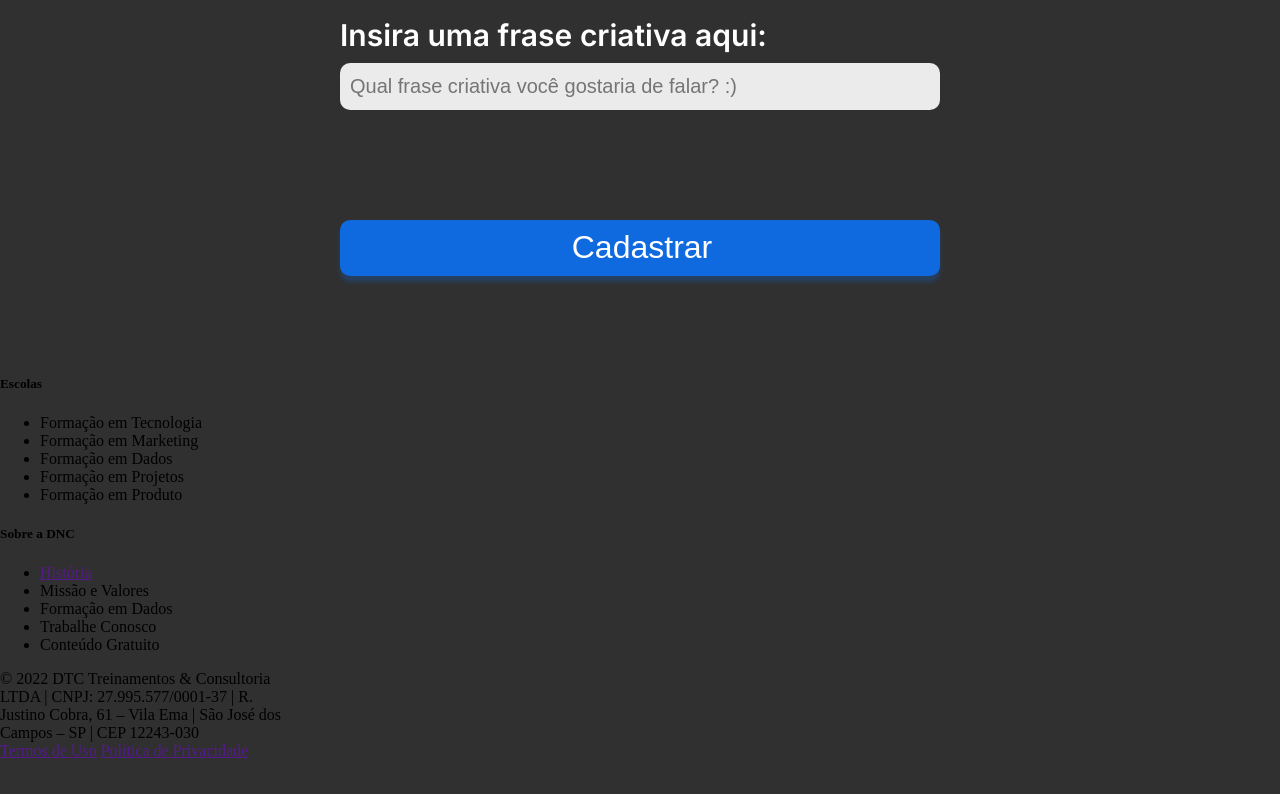
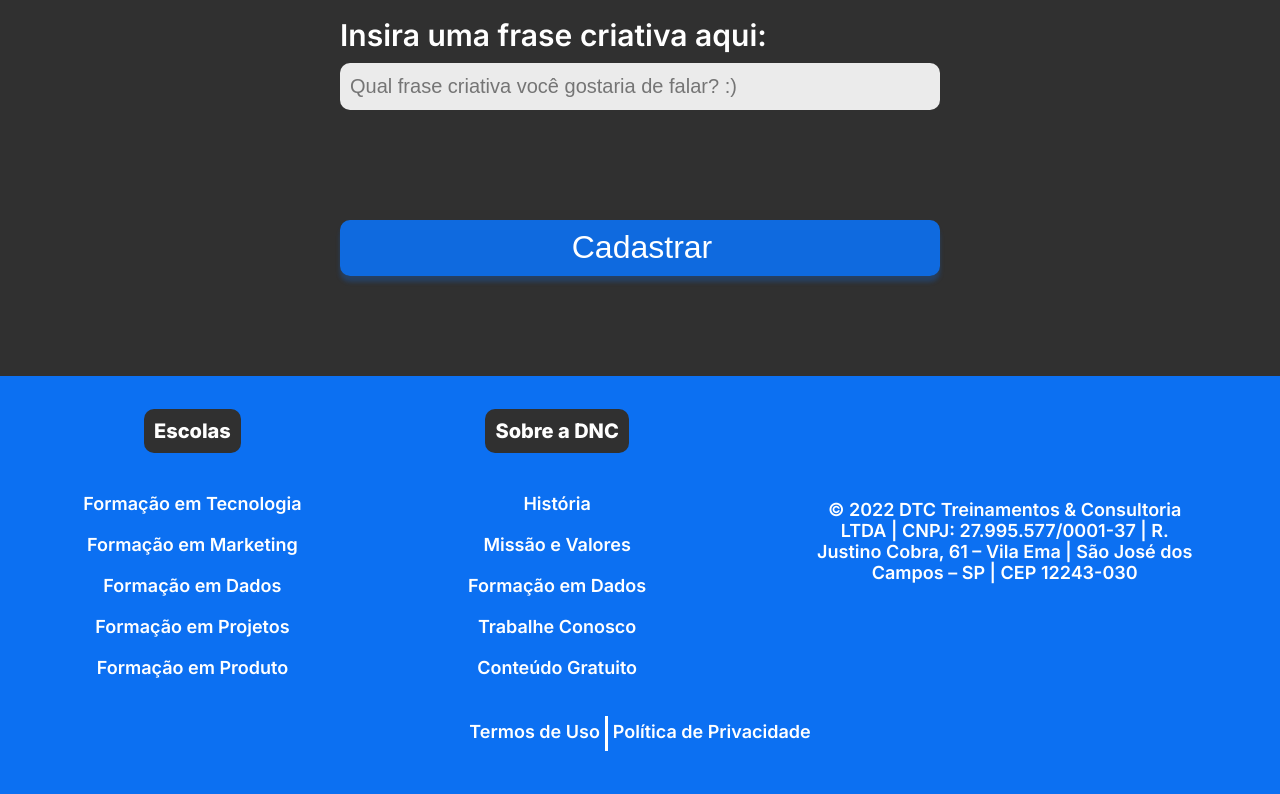
Before and after one commit to NandaMelooo/projeto-captacao-bootcamp, a plain HTML site: page index.html in a window 1280 px wide. Shown: the part 1227-2021 px from the top of the page. Before the commit the page ends 1987 px from the top, so only its background shows below. Drawn offline with Linux system fonts and the light colour scheme.

Commit message:
Ajuste Footer com css

```diff
--- a/index.html
+++ b/index.html
@@ -90,33 +90,32 @@
         <nav>
           <h5>Escolas</h5>
           <ul>
-            <li><a href=""></a>Formação em Tecnologia</a></li>
-            <li><a href=""></a>Formação em Marketing</a></li>
-            <li><a href=""></a>Formação em Dados</a></li>
-            <li><a href=""></a>Formação em Projetos</a></li>
-            <li><a href=""></a>Formação em Produto</a></li>
+            <li><a href="">Formação em Tecnologia</a></li>
+            <li><a href="">Formação em Marketing</a></li>
+            <li><a href="">Formação em Dados</a></li>
+            <li><a href="">Formação em Projetos</a></li>
+            <li><a href="">Formação em Produto</a></li>
           </ul>
         </nav>
         <nav>
           <h5>Sobre a DNC</h5>
           <ul>
             <li><a href="">História</a></li>
-            <li><a href=""></a>Missão e Valores</a></li>
-            <li><a href=""></a>Formação em Dados</a></li>
-            <li><a href=""></a>Trabalhe Conosco</a></li>
-            <li><a href=""></a>Conteúdo Gratuito</a></li>
+            <li><a href="">Missão e Valores</a></li>
+            <li><a href="">Formação em Dados</a></li>
+            <li><a href="">Trabalhe Conosco</a></li>
+            <li><a href="">Conteúdo Gratuito</a></li>
           </ul>
         </nav>
         <div class="adress">
-          © 2022 DTC Treinamentos & Consultoria <br />
-          LTDA | CNPJ: 27.995.577/0001-37 | R. <br />
-          Justino Cobra, 61 – Vila Ema | São José dos <br />
-          Campos – SP | CEP 12243-030
+          © 2022 DTC Treinamentos & Consultoria LTDA | CNPJ: 27.995.577/0001-37
+          | R. Justino Cobra, 61 – Vila Ema | São José dos Campos – SP | CEP
+          12243-030
         </div>
       </div>
 
       <div class="linha02">
-        <a href="">Termos de Uso</a>
+        <a href="">Termos de Uso </a>
         <a href="">Política de Privacidade</a>
       </div>
     </footer>
--- a/style.css
+++ b/style.css
@@ -158,3 +158,94 @@ input[type="submit"] {
   box-shadow: 0px 6px 4px rgba(12, 112, 242, 0.25);
   cursor: pointer;
 }
+
+/*Footer*/
+
+footer {
+  background-color: var(--azul-dnc);
+  height: 420px;
+  width: 100%;
+}
+
+footer .linha01 {
+  display: flex;
+  justify-content: space-around;
+  align-items: center;
+}
+
+footer ul {
+  list-style: none;
+  margin: 0px;
+  padding: 0px;
+}
+
+footer nav {
+  display: flex;
+  flex-direction: column;
+  align-items: center;
+  height: 330px;
+}
+
+footer h5 {
+  text-align: center;
+  color: white;
+  font-weight: 800;
+  font-size: 20px;
+  font-family: var(--fonte-padrao);
+  background-color: var(--preto-dnc);
+  border-radius: 10px;
+  padding: 10px 10px 10px 10px;
+  margin-bottom: 20px;
+}
+
+footer ul li {
+  text-align: center;
+  color: white;
+  font-weight: 600;
+  font-size: 18px;
+  font-family: var(--fonte-padrao);
+  margin: 20px 0px 20px 0px;
+}
+
+footer ul li a {
+  color: white;
+  text-decoration: none;
+}
+
+footer ul li a:hover {
+  color: var(--cinza-hover);
+}
+
+footer .adress {
+  color: white;
+  font-weight: 600;
+  font-size: 18px;
+  font-family: var(--fonte-padrao);
+  text-align: center;
+  width: 30%;
+}
+
+footer .linha02 {
+  display: flex;
+  justify-content: center;
+  margin: 0px;
+  height: 35px;
+  padding: 10px;
+}
+
+footer .linha02 a {
+  font-family: var(--fonte-padrao);
+  font-weight: 600;
+  font-size: 18px;
+  color: white;
+  text-decoration: none;
+  padding: 5px;
+}
+
+footer .linha02 a:first-child {
+  border-right: 3px solid white;
+}
+
+footer .linha02 a:hover {
+  color: var(--cinza-hover);
+}
```
